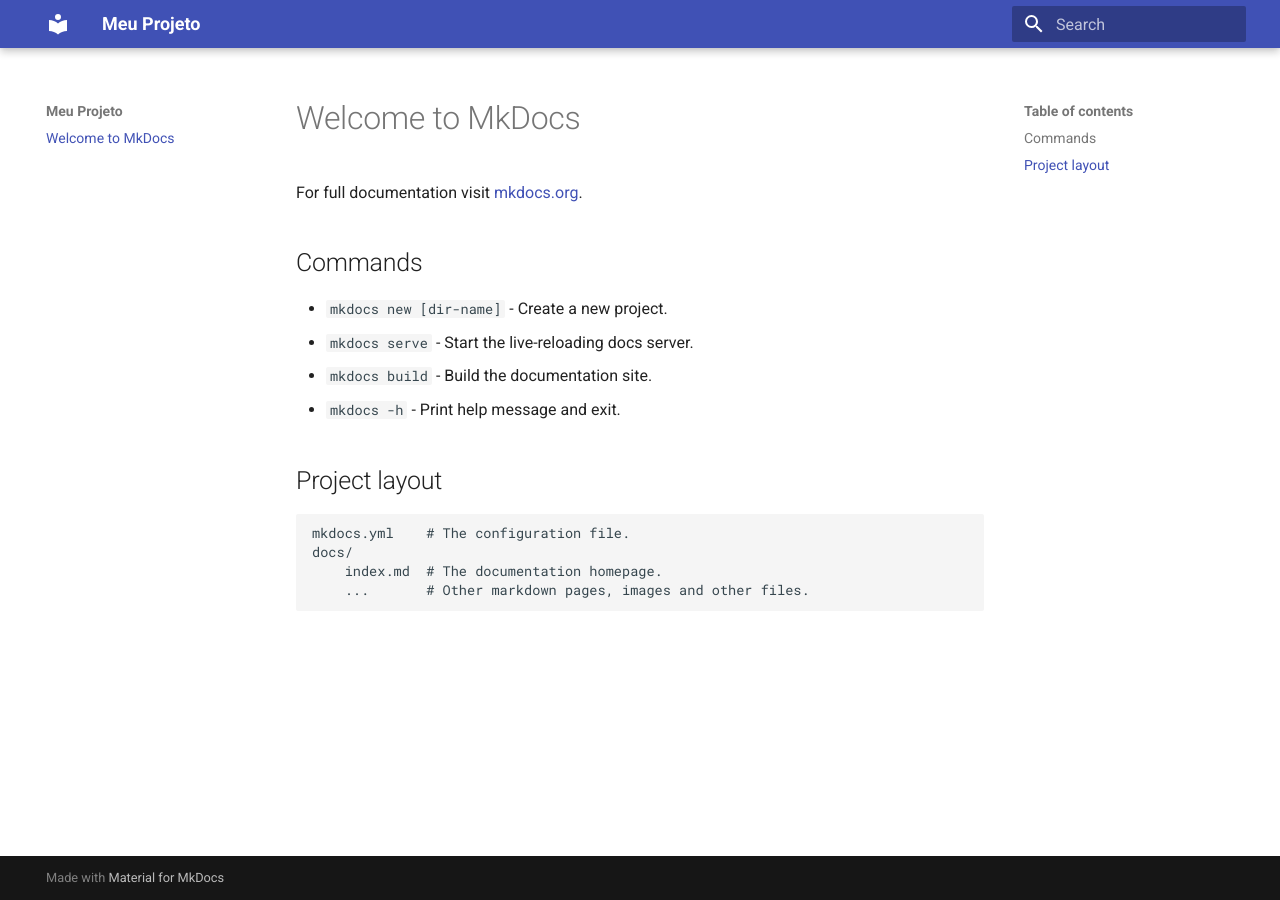
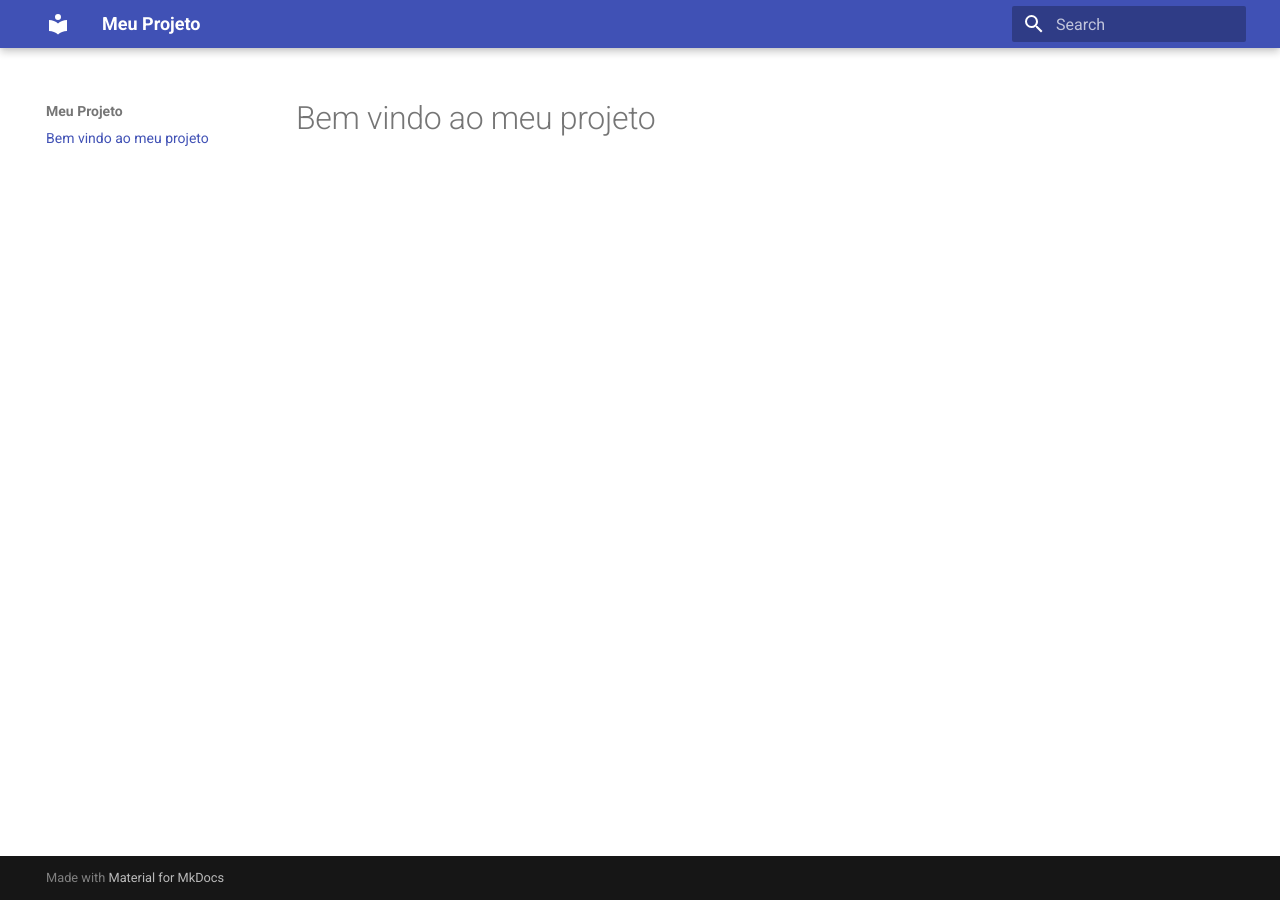
Before and after one commit to VHbernardes/testPages, an MkDocs documentation site: the page built from docs/index.md, in a window 1280 px wide. Built offline with MkDocs 1.6.1 and Material for MkDocs 9.7.7, drawn with Linux system fonts in a browser that asks for light colours.

Commit message:
adding ci

```diff
--- a/docs/index.md
+++ b/docs/index.md
@@ -1,17 +1 @@
-# Welcome to MkDocs
-
-For full documentation visit [mkdocs.org](https://www.mkdocs.org).
-
-## Commands
-
-* `mkdocs new [dir-name]` - Create a new project.
-* `mkdocs serve` - Start the live-reloading docs server.
-* `mkdocs build` - Build the documentation site.
-* `mkdocs -h` - Print help message and exit.
-
-## Project layout
-
-    mkdocs.yml    # The configuration file.
-    docs/
-        index.md  # The documentation homepage.
-        ...       # Other markdown pages, images and other files.
+# Bem vindo ao meu projeto
```
Also changed, not shown: site/404.html, site/index.html, site/search/search_index.json, 1 other file.
